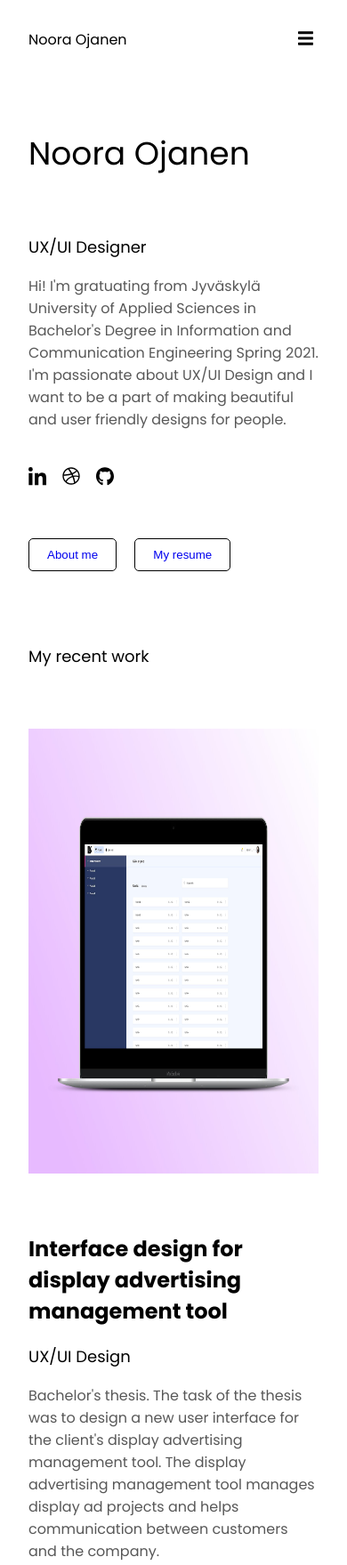
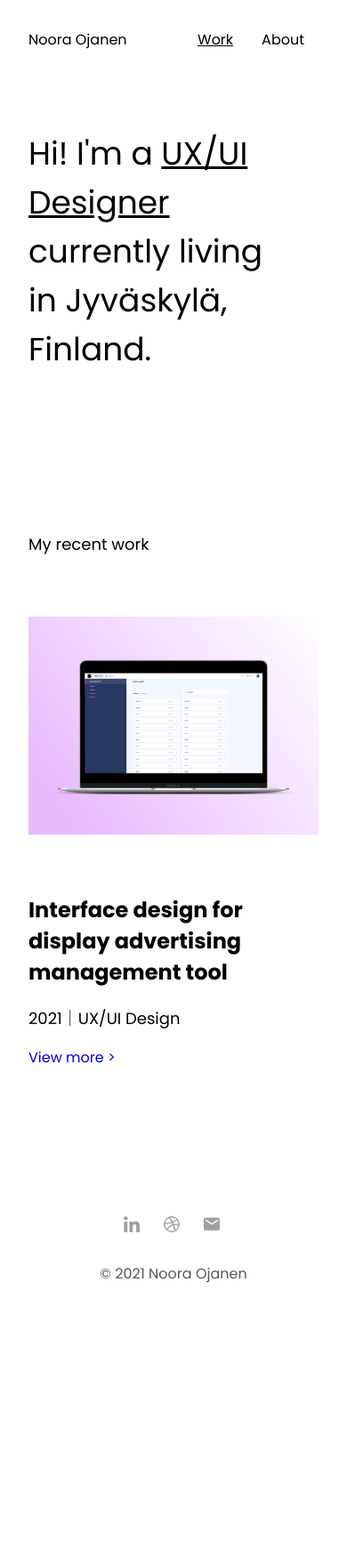
Before and after one commit to nooraojanen/nooraojanen.github.io, a plain HTML site: page index.html in a window 390 px wide. Shown: the top 1759 px of the page at 89% size. After the commit the page ends 1492 px from the top, so only its background shows below. Drawn offline with Linux system fonts and the light colour scheme.

Commit message:
Home page ready

```diff
--- a/css/main.css
+++ b/css/main.css
@@ -68,6 +68,11 @@ p {
   outline: none;
 }
 
+.social-media {
+  width: 30px;
+  float: none;
+}
+
 .container {
   padding: 2rem;
   max-width: 720px;
@@ -109,7 +114,9 @@ header nav ul a {
   display: -webkit-box;
   display: -ms-flexbox;
   display: flex;
-  padding: 2rem;
+  padding: 2rem 4rem 4rem 2rem;
+  max-width: 720px;
+  font-weight:700;
 }
 
 .hero .content-left {
@@ -132,7 +139,7 @@ header nav ul a {
   -webkit-box-pack: justify;
       -ms-flex-pack: justify;
           justify-content: space-between;
-  width: 6em;
+  width: 4em;
 }
 
 .hero .content-right .social-media ul img {
@@ -142,14 +149,11 @@ header nav ul a {
 
 .work {
   padding: 2rem;
+  max-width: 720px;
 }
 
 .work .work-title {
   padding-bottom: 2rem;
-}
-
-.work .project-1 .display-img {
-  height: 500px;
 }
 
 .hero-button {
@@ -167,11 +171,31 @@ header nav ul a {
 }
 
 .footer {
-  text-align: center;
   padding: 2rem;
+  color: #000000;
+}
+
+.footer img {
+  width: 40px;
+  display: flex;
+  display: inline;
+  padding-right: 5px;
+}
+
+.footer img:hover {
+  color: #000000 !important;
+}
+
+.footer-left {
+  float: left;
+}
+
+.footer-right {
+  float: right;
 }
 
 @media screen and (max-width: 767px) {
+  /*
   .nav-ul {
     display: none;
     flex-direction: column;
@@ -189,5 +213,28 @@ header nav ul a {
   .display-img {
     width: 100%;
     height: auto;
+  }*/
+
+
+  .logo {
+
+    position: relative;
+  }
+
+  .nav-ul {
+
+    position: relative;
+  }
+
+  .footer-left {
+    float: none;
+    display: flex;
+    justify-content: center;
+  }
+
+  .footer-right {
+    float: none;
+    display: flex;
+    justify-content: center;
   }
 }
--- a/index.html
+++ b/index.html
@@ -12,12 +12,12 @@
         <header>
             <a href="index.html" class="logo" alt="logo">Noora Ojanen</a>
             <nav>
-                <button class="hamburger" id="hamburger">
-                <img src="icons/bars-solid.svg" alt="menu"></button>
+                <!-- <button class="hamburger" id="hamburger">
+                <img src="icons/bars-solid.svg" alt="menu"></button>-->
                 <ul class="nav-ul" id="nav-ul">
-                    <li><a href="#work">Work</a></li>
+                    <li><a href="#index.html"><u>Work</u></a></li>
                     <li><a href="about.html">About</a></li>
-                    <li><a href="contact.html">Contact</a></li>
+
                 </ul>
             </nav>
         </header>
@@ -25,18 +25,13 @@
 
         <div class="hero">
             <div class="content-right">
-                <h1>Noora Ojanen</h1>
-                <h3>UX/UI Designer</h3>
-                <p>Hi! I'm gratuating from Jyväskylä University of Applied Sciences in Bachelor's Degree in Information and Communication Engineering Spring 2021. I'm passionate about UX/UI Design and I want to be a part of making beautiful and user friendly designs for people.</p><br/>
-                <div class="social-media">
-                    <ul>
-                        <li><a href="https://www.linkedin.com/in/nooraojanen/" target="_blank"><img src="images/linkedin-in-brands.svg" alt="linkedin"></a></li>
-                        <li><a href="https://dribbble.com/nooraojanen" target="_blank"><img src="images/dribbble-brands.svg" alt="dribbble"></a></li>
-                        <li><a href="https://github.com/nooraojanen" target="_blank"><img src="images/github-brands.svg" alt="github"></a></li>
-                    </ul><br/><br/>
-                    <button type="button" class="hero-button"><a href="about.html">About me</a></button>
-                    <button type="button" class="hero-button"><a href="#">My resume</a></button>
-                </div>
+                <h1>Hi! I'm a <u>UX/UI Designer</u> currently living in Jyväskylä, Finland.</h1>
+               <!-- <p class="social-media">
+                    <a href="mailto: nooraojanen@gmail.com" target="_blank"><img src="icons/envelope-regular.svg" alt="email"></a>
+                       <a href="https://www.linkedin.com/in/nooraojanen/" target="_blank"><img src="icons/linkedin-in-brands.svg" alt="linkedin"></a>
+                            <a href="https://dribbble.com/nooraojanen" target="_blank"><img src="icons/dribbble-brands.svg" alt="dribbble"></a>
+
+                   </p>-->
             </div>
         </div>
 
@@ -45,30 +40,21 @@
         <div class="project-1">
             <img class="display-img" src="images/display/display-hero.jpg" alt="project-1">
             <h2>Interface design for display advertising management tool</h2>
-            <h3>UX/UI Design</h3>
-            <p>Bachelor's thesis. The task of the thesis was to design a new user interface for the client's display advertising management tool. The display advertising management tool manages display ad projects and helps communication between customers and the company.</p>
+            <h3>2021｜UX/UI Design</h3>
             <a href="displayadmanagementtool.html">View more ></a>
         </div><br/><br/><br/>
 
-        <div class="project-1">
-            <img class="display-img" src="images/display/display-hero.jpg" alt="project-1">
-            <h2>Interface design for display advertising management tool</h2>
-            <h3>UX/UI Design</h3>
-            <p>Bachelor's thesis. The task of the thesis was to design a new user interface for the client's display advertising management tool. The display advertising management tool manages display ad projects and helps communication between customers and the company.</p>
-            <a href="displayadmanagementtool.html">View more ></a>
-        </div><br/><br/><br/>
 
-        <div class="project-1">
-            <img class="display-img" src="images/display/display-hero.jpg" alt="project-1">
-            <h2>Interface design for display advertising management tool</h2>
-            <h3>UX/UI Design</h3>
-            <p>Bachelor's thesis. The task of the thesis was to design a new user interface for the client's display advertising management tool. The display advertising management tool manages display ad projects and helps communication between customers and the company.</p>
-            <a href="displayadmanagementtool.html">View more ></a>
-        </div>
     </section>
 
     <footer class="footer">
-        <p>© Self-coded by Noora Ojanen 2021</p>
+       <p class=" footer-left">
+
+           <a href="https://www.linkedin.com/in/nooraojanen/" target="_blank"><img src="icons/linkedin-icon.png" alt="linkedin"></a>
+                <a href="https://dribbble.com/nooraojanen" target="_blank"><img src="icons/dribbble-icon.png" alt="dribbble"></a>
+                <a href="mailto: nooraojanen@gmail.com" target="_blank"><img src="icons/email-icon.png" alt="email"></a>
+       </p>
+        <p class="footer-right">© 2021 Noora Ojanen</p>
     </footer>
 
     <script type="text/javascript" src="script.js"></script>
```
Also changed, not shown: displayadmanagementtool.html (+2 -2 lines), icons/Group 3.png (added), icons/Group 4.png (added), icons/Group 5.png (added), icons/Icon awesome-dribbble.png (added), icons/Icon awesome-linkedin-in.png (added), icons/Icon material-email.png (added), icons/angle-double-down-solid.svg (renamed from images/angle-double-down-solid.svg), icons/d.png (added), icons/dribbble-brands.svg (renamed from images/dribbble-brands.svg), icons/dribbble-icon.png (added), icons/email-icon.png (added), icons/envelope-regular.svg (added), icons/f.png (added), 4 more files.
